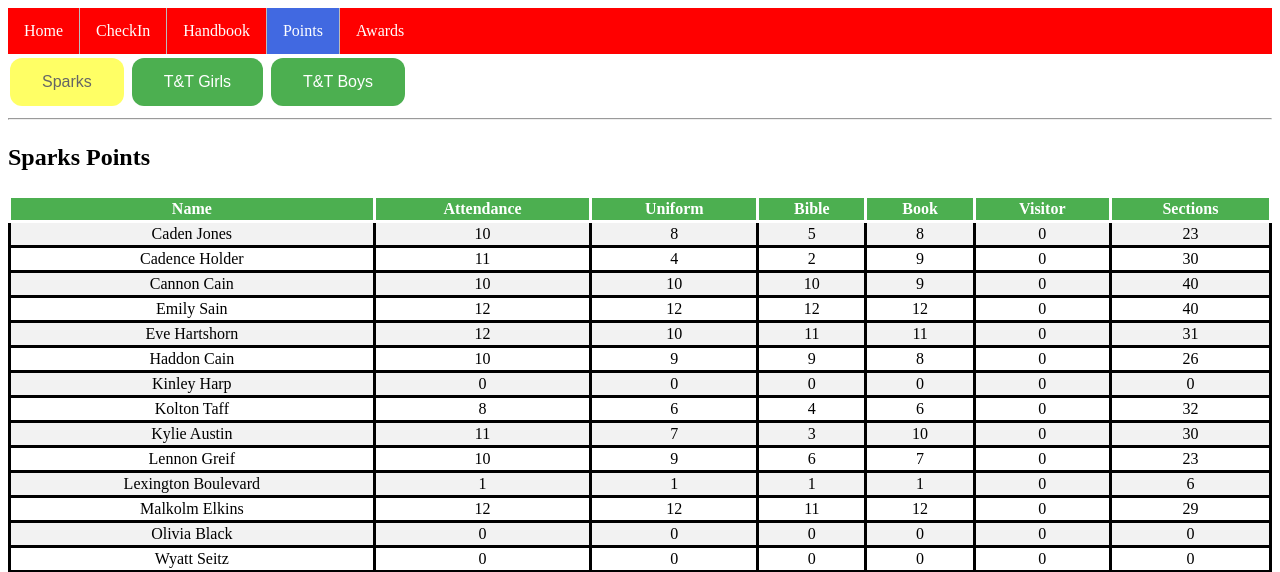
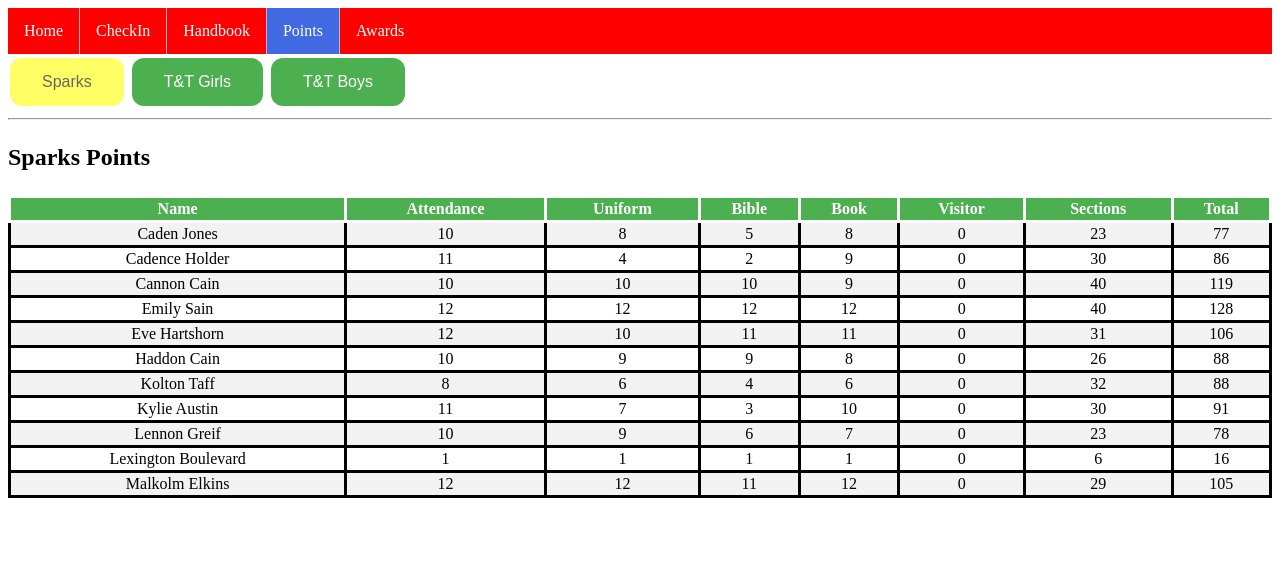
Before and after one commit to slong1t/AwanaRecordKeeping, a Django app: page /PointsSparks/ in a window 1280 px wide. Shown: the top 572 px of the page. Run offline with Django 3.2, Linux system fonts and the light colour scheme; data comes from the database, SQL or seed files in the repository.

Commit message:
Added Total for Points

```diff
--- a/AwanaRecordKeeping/Awana/views.py
+++ b/AwanaRecordKeeping/Awana/views.py
@@ -183,10 +183,10 @@ def PointsSparks(request):
     book = {}
     visitor = {}
     sections = {}
+    total = {}
     import datetime
     start_date = datetime.date(2017, 9, 6)
     for c in club_roll:
-        roll[c.name] = True
         club_points = ClubPoints.objects.filter(kid=c)
         book_points = HandBookPoint.objects.filter(clubber=c)
         attendance[c.name] = 0
@@ -196,7 +196,7 @@ def PointsSparks(request):
         sections[c.name] = 0
         bible[c.name] = 0
         for pt in club_points:
-             if pt.night.date >= start_date:
+            if pt.night.date >= start_date:
                 attendance[c.name] += 1
                 if pt.bible:
                     bible[c.name] += 1
@@ -209,6 +209,9 @@ def PointsSparks(request):
         for pt in book_points:
             if pt.date >= start_date:
                 sections[c.name] += 1
+        if attendance[c.name] > 0:
+            roll[c.name] = True
+        total[c.name] = attendance[c.name] + uniform[c.name] + book[c.name] + visitor[c.name]*5 + sections[c.name]*2 + bible[c.name]
 
     context = {
             'roll' : roll,
@@ -218,6 +221,7 @@ def PointsSparks(request):
             'bible' : bible,
             'visitor' : visitor,
             'sections' : sections,
+            'total' : total,
         }
     return HttpResponse(template.render(context,request))
 
@@ -231,10 +235,10 @@ def PointsTTGirls(request):
     book = {}
     visitor = {}
     sections = {}
+    total = {}
     import datetime
     start_date = datetime.date(2017, 9, 6)
     for c in club_roll:
-        roll[c.name] = True
         club_points = ClubPoints.objects.filter(kid=c)
         book_points = HandBookPoint.objects.filter(clubber=c)
         attendance[c.name] = 0
@@ -258,6 +262,13 @@ def PointsTTGirls(request):
             if pt.date >= start_date:
                 sections[c.name] += 1
 
+        if attendance[c.name] > 0:
+            roll[c.name] = True
+        if c.current_book == '5':
+            total[c.name] = attendance[c.name] + uniform[c.name] + book[c.name] + visitor[c.name]*5 + sections[c.name]*4 + bible[c.name]
+        else:
+            total[c.name] = attendance[c.name] + uniform[c.name] + book[c.name] + visitor[c.name]*5 + sections[c.name]*2 + bible[c.name]
+
     context = {
             'roll' : roll,
             'attendance' : attendance,
@@ -266,6 +277,7 @@ def PointsTTGirls(request):
             'bible' : bible,
             'visitor' : visitor,
             'sections' : sections,
+            'total' : total,
         }
     return HttpResponse(template.render(context,request))
 
@@ -279,10 +291,10 @@ def PointsTTBoys(request):
     book = {}
     visitor = {}
     sections = {}
+    total = {}
     import datetime
     start_date = datetime.date(2017, 9, 6)
     for c in club_roll:
-        roll[c.name] = True
         club_points = ClubPoints.objects.filter(kid=c)
         book_points = HandBookPoint.objects.filter(clubber=c)
         attendance[c.name] = 0
@@ -305,6 +317,12 @@ def PointsTTBoys(request):
         for pt in book_points:
             if pt.date >= start_date:
                 sections[c.name] += 1
+        if attendance[c.name] > 0:
+            roll[c.name] = True
+        if c.current_book == '5':
+            total[c.name] = attendance[c.name] + uniform[c.name] + book[c.name] + visitor[c.name]*5 + sections[c.name]*4 + bible[c.name]
+        else:
+            total[c.name] = attendance[c.name] + uniform[c.name] + book[c.name] + visitor[c.name]*5 + sections[c.name]*2 + bible[c.name]
 
     context = {
             'roll' : roll,
@@ -314,6 +332,7 @@ def PointsTTBoys(request):
             'bible' : bible,
             'visitor' : visitor,
             'sections' : sections,
+            'total' : total,
         }
     return HttpResponse(template.render(context,request))
 
--- a/AwanaRecordKeeping/AwanaRecordKeeping/templates/AwanaRecordKeeping/PointsSparks.html
+++ b/AwanaRecordKeeping/AwanaRecordKeeping/templates/AwanaRecordKeeping/PointsSparks.html
@@ -34,6 +34,7 @@
 			<th><div><span>Book</span></div>
 			<th><div><span>Visitor</span></div>
 			<th><div><span>Sections</span></div>
+			<th><div><span>Total</span></div>
 		</tr>
 
 		{% if roll %} {% for cname in roll %}
@@ -45,6 +46,7 @@
 			<td>{{book|get_item:cname}}</td>
 			<td>{{visitor|get_item:cname}}</td>
 			<td>{{sections|get_item:cname}}</td>
+			<td>{{total|get_item:cname}}</td>
 		</tr>
 		{% endfor %} {% endif %}
 	</table>
--- a/AwanaRecordKeeping/AwanaRecordKeeping/templates/AwanaRecordKeeping/PointsTTBoys.html
+++ b/AwanaRecordKeeping/AwanaRecordKeeping/templates/AwanaRecordKeeping/PointsTTBoys.html
@@ -26,6 +26,7 @@
 			<th><div><span>Book</span></div>
 			<th><div><span>Visitor</span></div>
 			<th><div><span>Sections</span></div>
+			<th><div><span>Total</span></div>
 		</tr>
 
 		{% if roll %} {% for cname in roll %}
@@ -37,6 +38,7 @@
 			<td>{{book|get_item:cname}}</td>
 			<td>{{visitor|get_item:cname}}</td>
 			<td>{{sections|get_item:cname}}</td>
+			<td>{{total|get_item:cname}}</td>
 		</tr>
 		{% endfor %} {% endif %}
 	</table>
--- a/AwanaRecordKeeping/AwanaRecordKeeping/templates/AwanaRecordKeeping/PointsTTGirls.html
+++ b/AwanaRecordKeeping/AwanaRecordKeeping/templates/AwanaRecordKeeping/PointsTTGirls.html
@@ -27,6 +27,7 @@
 			<th><div><span>Book</span></div>
 			<th><div><span>Visitor</span></div>
 			<th><div><span>Sections</span></div>
+			<th><div><span>Total</span></div>
 		</tr>
 
 		{% if roll %} {% for cname in roll %}
@@ -38,6 +39,7 @@
 			<td>{{book|get_item:cname}}</td>
 			<td>{{visitor|get_item:cname}}</td>
 			<td>{{sections|get_item:cname}}</td>
+			<td>{{total|get_item:cname}}</td>
 		</tr>
 		{% endfor %} {% endif %}
 	</table>
```
